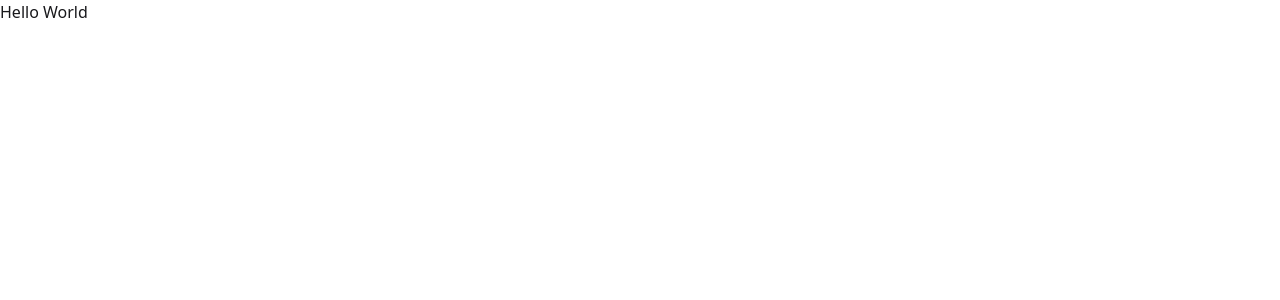
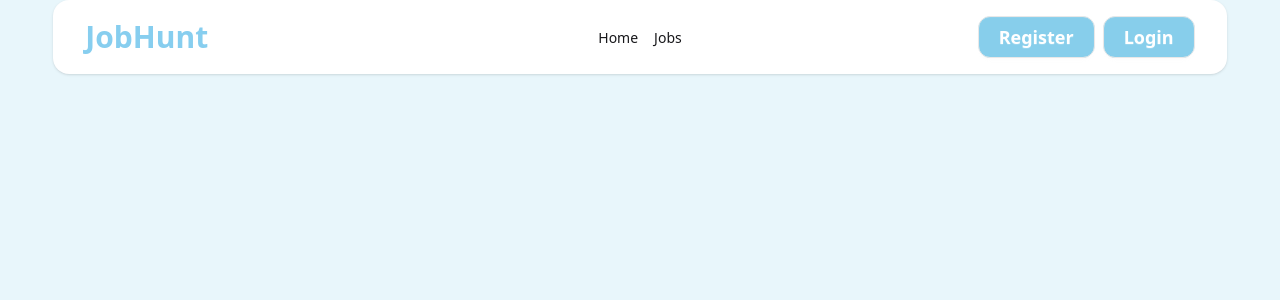
Before and after one commit to Mohammed-Arman-Alam/Job-Hunt, a React (Vite) app: page / in a window 1280 px wide. Shown: the top 300 px of the page. Built offline with nearby package versions, Linux system fonts and the light colour scheme.

Commit message:
added navbar

```diff
--- a/index.html
+++ b/index.html
@@ -6,7 +6,7 @@
     <meta name="viewport" content="width=device-width, initial-scale=1.0" />
     <title>Job Hunt</title>
   </head>
-  <body>
+  <body class="bg-[#87CEEB30] h-screen">
     <div id="root"></div>
     <script type="module" src="/src/main.jsx"></script>
   </body>
--- /dev/null
+++ b/src/components/Navbar.jsx
@@ -0,0 +1,52 @@
+import React, { use } from 'react';
+import { Link, NavLink } from 'react-router';
+import { AuthContext } from '../authProvider/AuthProvider';
+
+const Navbar = () => {
+    const {user} = use(AuthContext);
+    const link =
+    <>
+        <NavLink>Home</NavLink>
+        <NavLink>Jobs</NavLink>
+    </>
+    return (
+        <div className="navbar bg-base-100 shadow-sm py-4 px-8 rounded-2xl">
+            <div className="navbar-start">
+                <div className="dropdown">
+                <div tabIndex={0} role="button" className="btn btn-ghost lg:hidden">
+                    <svg xmlns="http://www.w3.org/2000/svg" className="h-5 w-5" fill="none" viewBox="0 0 24 24" stroke="currentColor"> <path strokeLinecap="round" strokeLinejoin="round" strokeWidth="2" d="M4 6h16M4 12h8m-8 6h16" /> </svg>
+                </div>
+                <ul
+                    tabIndex={0}
+                    className="menu menu-sm dropdown-content bg-base-100 rounded-box z-1 mt-3 w-52 p-2 shadow">
+                    {link}
+                </ul>
+                </div>
+                <Link className="text-3xl font-bold text-[#87CEEF] ">JobHunt</Link>
+            </div>
+            <div className="navbar-center hidden lg:flex justify-between">
+                <ul className="menu menu-horizontal px-1 flex gap-4">
+                {link}
+                </ul>
+            </div>
+            <div className="navbar-end gap-2">
+                {
+                    user ?
+                    (<>
+                     <img src="" alt="" />
+                     <Link className='btn rounded-xl bg-[#87CEEB] text-white font-semibold text-lg p-5'>Logout</Link>
+                    </>) :
+                    (<>
+                        <Link className='btn rounded-xl bg-[#87CEEB] text-white font-semibold text-lg p-5'>Register</Link>
+                        <Link className='btn rounded-xl bg-[#87CEEB] text-white font-semibold text-lg p-5'>Login</Link>
+                    </>
+
+                    )
+                }
+
+            </div>
+        </div>
+    );
+};
+
+export default Navbar;
--- a/src/index.css
+++ b/src/index.css
@@ -1,2 +1,4 @@
 @import "tailwindcss";
-@plugin "daisyui";
+@plugin "daisyui" {
+   themes: light --default
+ }
--- /dev/null
+++ b/src/layout/HomeLayout.jsx
@@ -0,0 +1,14 @@
+import React from 'react';
+import Navbar from '../components/Navbar';
+
+const HomeLayout = () => {
+    return (
+        <div className='w-11/12 mx-auto'>
+            <header>
+                <Navbar></Navbar>
+            </header>
+        </div>
+    );
+};
+
+export default HomeLayout;
--- a/src/router/router.jsx
+++ b/src/router/router.jsx
@@ -1,11 +1,12 @@
 import { createBrowserRouter } from "react-router";
 import App from "../App";
+import HomeLayout from "../layout/HomeLayout";
 
 
 const router = createBrowserRouter([
     {
         path: "/",
-        element: <div>Hello World</div>,
+        Component: HomeLayout,
     },
     {
         path: "/a",
```
